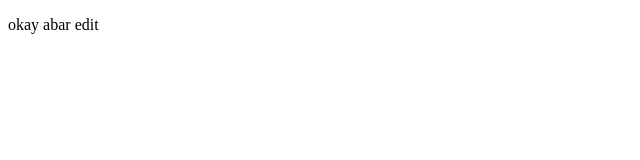
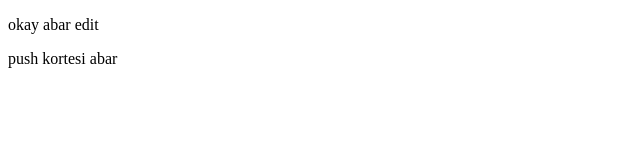
Before and after one commit to KabirBhae/shurur-website, a plain HTML site: page index.html in a window 1280 px wide. Shown: the whole page, without its empty margins (0-640 px from the left). Drawn offline with Linux system fonts and the light colour scheme.

Commit message:
push time

```diff
--- a/index.html
+++ b/index.html
@@ -6,5 +6,6 @@
 </head>
 <body>
     <p>okay abar edit</p>
+    push kortesi abar
 </body>
 </html>
```
